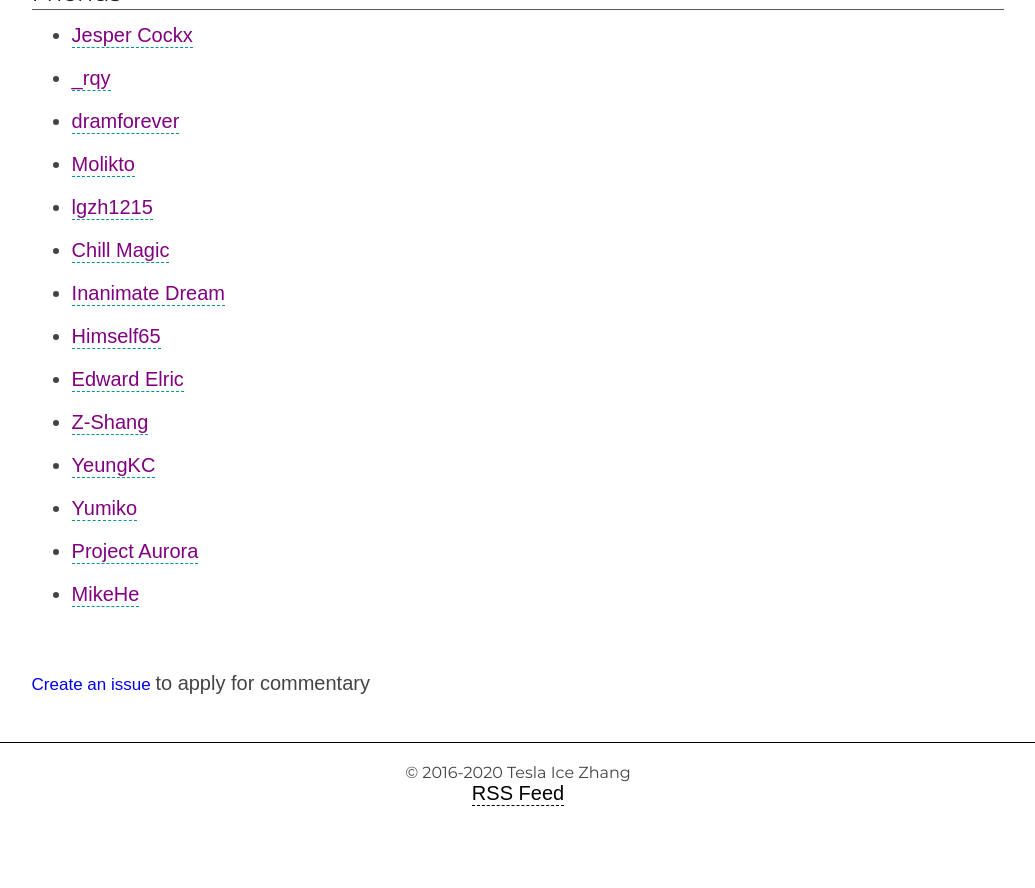
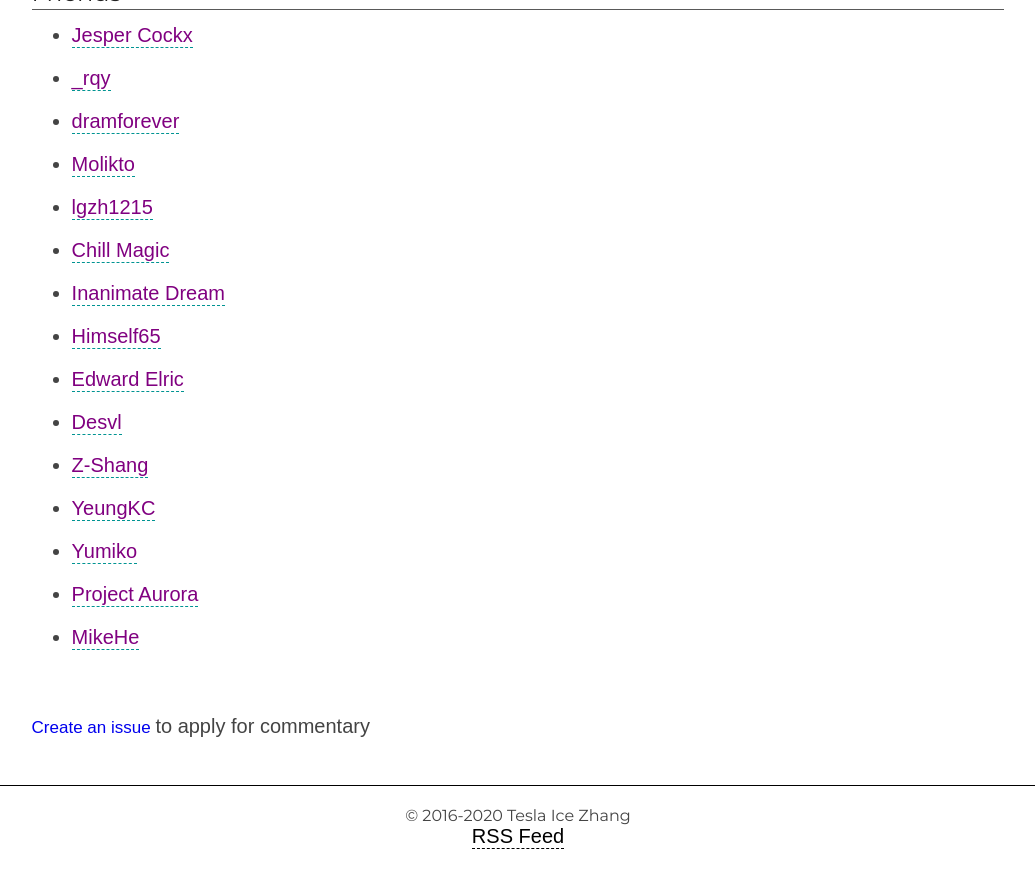
Before and after one commit to anqurvanillapy/ice1000.github.io, a Jekyll site: the page built from assets/pages/about.md, in a window 1280 px wide and 900 px high, scrolled down 1230 px. Shown: the top 888 px of the window, without its empty margins (122-1157 px from the left). Built offline with Jekyll 4.4.1, drawn with Linux system fonts in a browser that asks for light colours; before the commit the page ends 2087 px from its top, so only the background shows below that.

Commit message:
Add link

```diff
--- a/_data/links.yml
+++ b/_data/links.yml
@@ -127,6 +127,9 @@
 - name: Edward Elric
   url: https://edward40.com
 
+- name: Desvl
+  url: https://desvl.xyz
+
 - name: Z-Shang
   url: http://gilgamesh.me
 
```
Also changed, not shown: _posts/2020-5-4-ReplWithGoals.md (+1 -1 lines).
